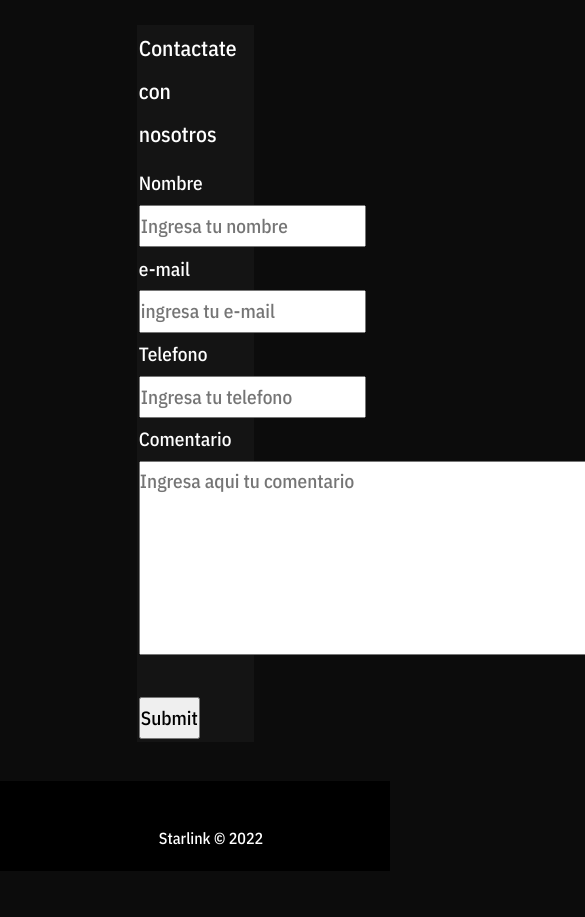
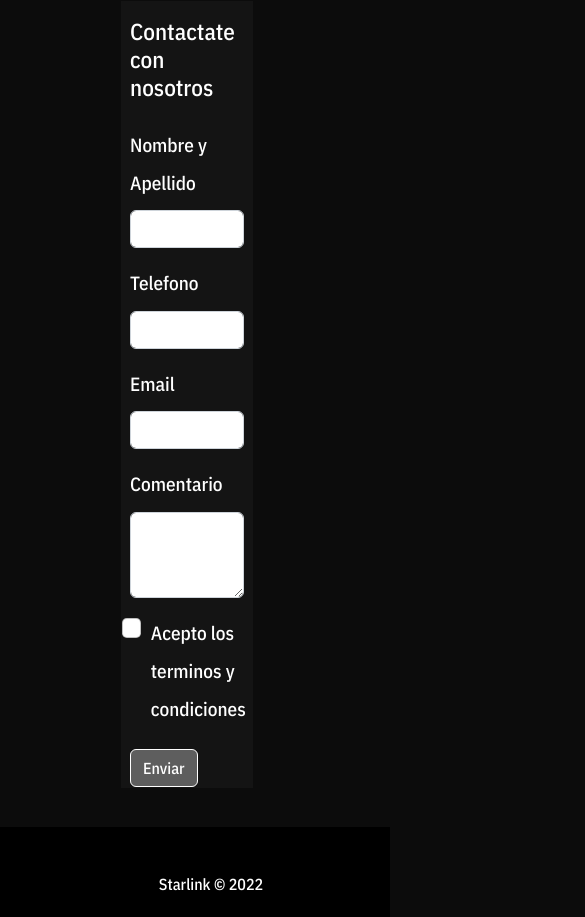
Before and after one commit to Joaquin-Prieto/codigo, a website: page contactarse-con-nosotros.html in a window 390 px wide. Shown: the part 486-1403 px from the top of the page, 585 px wide, since content can reach past the window. Before the commit the page ends 1357 px from the top, so only its background shows below. Drawn offline with nearby package versions, Linux system fonts and the light colour scheme.

Commit message:
adicion bootstrap en form

```diff
--- a/contactarse-con-nosotros.html
+++ b/contactarse-con-nosotros.html
@@ -70,26 +70,38 @@
     </header>
     <h1 class="titulo-principal">Starlink</h1>
 
-    <main>
-        <form action="">
-            <fieldset id="fieldset__contacto">
-                <legend id="contactate">Contactate con nosotros</legend>
+    <main class="main__contacto">
+        <form class="row g-3">
+            <h3>Contactate con nosotros</h3>
+            <div class="col-md-6">
+                <label for="inputName" class="form-label">Nombre y Apellido</label>
+                <input type="text" class="form-control" id="inputName"  required>
+            </div>
+            <div class="col-md-6">
+              <label for="inputPhone" class="form-label">Telefono</label>
+                <input type="tel" class="form-control" id="inputPhone" required>
+            </div>
+            <div class="col-12">
+                   <label for="inputEmail4" class="form-label">Email</label>
+              <input type="email" class="form-control" id="inputEmail4" required>
+            </div>
+            <div class="col-12">
+                    <label for="exampleFormControlTextarea1" class="form-label">Comentario</label>
+                    <textarea class="form-control" id="exampleFormControlTextarea1" rows="3" required></textarea>
+                  </div>
 
-                <label for="nombre">Nombre</label>
-                <input type="text" name="nombre" id="nombre" placeholder="Ingresa tu nombre" required>
-
-                <label for="mail">e-mail</label>
-                <input type="email" name="mail" id="mail" placeholder="ingresa tu e-mail" required>
-                <label for="tel">Telefono</label>
-                <input type="tel" name="tel" id="tel" placeholder="Ingresa tu telefono">
-                <label for="comentario">Comentario</label>
-                <textarea name="comentario" id="comentario" cols="50" rows="5" placeholder="Ingresa aqui tu comentario"></textarea>
-
-                <input type="submit" id="submit">
-
-
-            </fieldset>
-
+            <div class="form-check">
+                <input class="form-check-input" type="checkbox" value="" id="invalidCheck" required>
+                <label class="form-check-label" for="invalidCheck">
+                  Acepto los terminos y condiciones
+                </label>
+                <div class="invalid-feedback">
+                  Debes aceptar antes de enviar.
+                </div>
+              </div>
+            <div class="col-12">
+              <button type="submit" class="btn btn-primary">Enviar</button>
+            </div>
         </form>
     </main>
     <footer>
--- a/scss/style.scss
+++ b/scss/style.scss
@@ -268,7 +268,7 @@ body {
     }
     /*contacto*/
     form {
-        width: 30%;
+        width: 100%;
         line-height: 2;
         margin-left: auto;
         margin-right: auto;
@@ -278,7 +278,19 @@ body {
         color: white;
         font-family: 'IBM Plex Sans Condensed', sans-serif;
         font-size: larger;
+      padding: 1%;
 
+
+
+    }
+    .btn-primary, .btn-primary:hover, .btn-primary:active, .btn-primary:visited {
+        background-color: #5e5e5e !important;
+        border: 1px solid white !important;
+    }
+    .main__contacto{
+        padding-left: 33%;
+        padding-right: 33%;
+        margin-top: 5%;
     }
 
     #contactate {
@@ -711,7 +723,7 @@ body {
     }
     /*contacto*/
     form {
-        width: 30%;
+        width: 100%;
         line-height: 2;
         margin-left: auto;
         margin-right: auto;
@@ -721,7 +733,19 @@ body {
         color: white;
         font-family: 'IBM Plex Sans Condensed', sans-serif;
         font-size: larger;
+      padding: 1%;
 
+
+
+    }
+    .btn-primary, .btn-primary:hover, .btn-primary:active, .btn-primary:visited {
+        background-color: #5e5e5e !important;
+        border: 1px solid white !important;
+    }
+    .main__contacto{
+        padding-left: 33%;
+        padding-right: 33%;
+        margin-top: 5%;
     }
 
     #contactate {
@@ -1151,7 +1175,7 @@ body {
     }
     /*contacto*/
     form {
-        width: 30%;
+        width: 100%;
         line-height: 2;
         margin-left: auto;
         margin-right: auto;
@@ -1161,9 +1185,20 @@ body {
         color: white;
         font-family: 'IBM Plex Sans Condensed', sans-serif;
         font-size: larger;
+      padding: 1%;
+
+
 
     }
-
+    .btn-primary, .btn-primary:hover, .btn-primary:active, .btn-primary:visited {
+        background-color: #5e5e5e !important;
+        border: 1px solid white !important;
+    }
+    .main__contacto{
+        padding-left: 33%;
+        padding-right: 33%;
+        margin-top: 5%;
+    }
     #contactate {
 
         color: white;
```
Also changed, not shown: index.html (+2 -0 lines), css/style.css.
